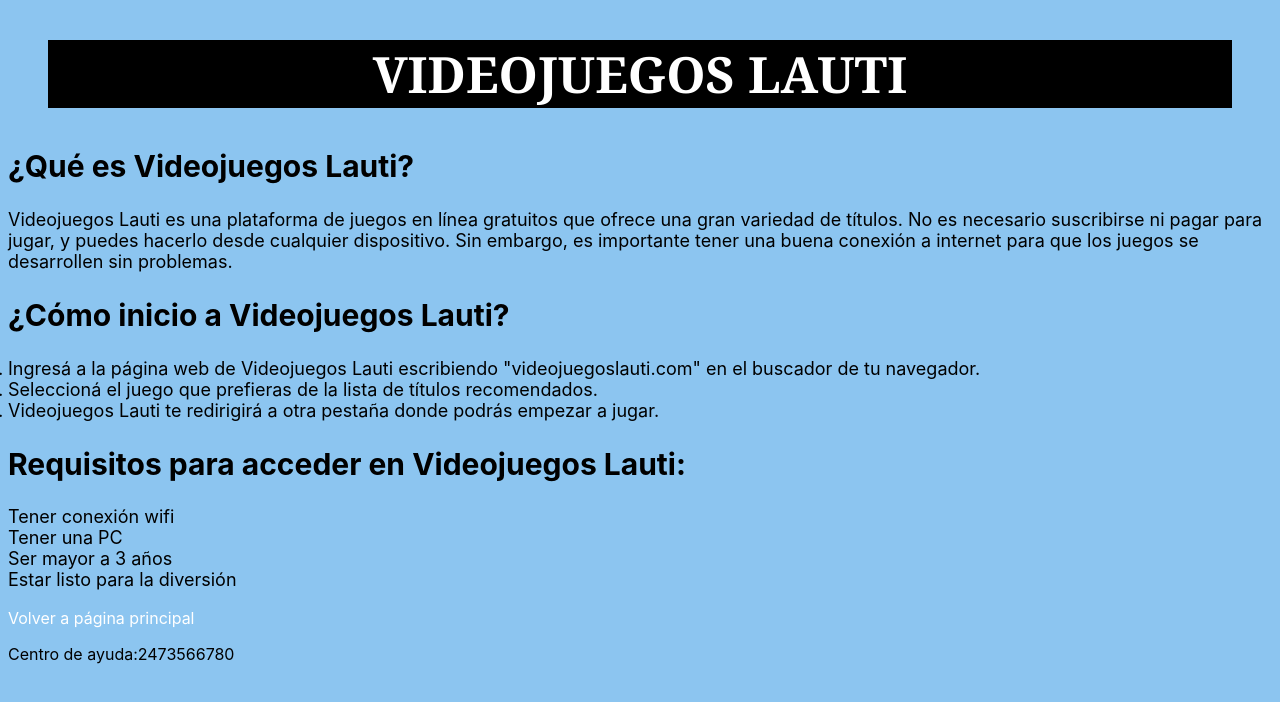
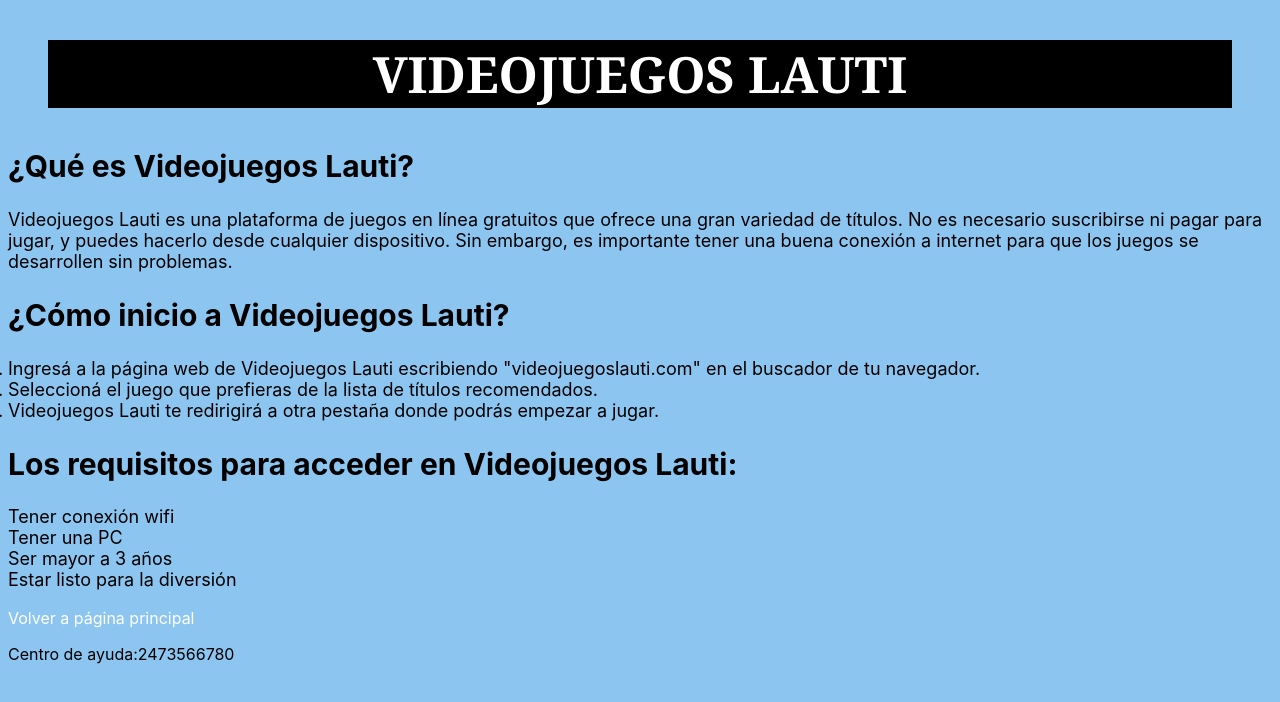
Before and after one commit to lau7i/PreEntrega2, a website: page pages/info.html in a window 1280 px wide. Drawn offline with Linux system fonts and the light colour scheme.

Commit message:
twelveth commit

```diff
--- a/pages/info.html
+++ b/pages/info.html
@@ -25,7 +25,7 @@
             </ol>
         </section>
         <section>
-            <h2 class="h2-info">Requisitos para acceder en Videojuegos Lauti:</h2>
+            <h2 class="h2-info"> Los requisitos para acceder en Videojuegos Lauti:</h2>
             <ul class="pinfo">
                 <li>Tener conexión wifi</li>
                 <li>Tener una PC</li>
```
